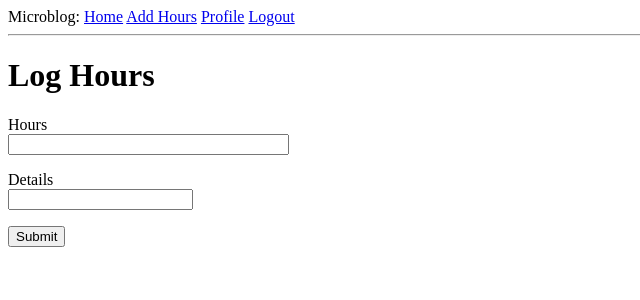
After one commit to ebtrinh/MobileServePrototype, a Python web app: template app/templates/logTime.html in a window 1280 px wide. The commit adds this page. Shown: the top 300 px of the page, without its empty margins (0-640 px from the left). Run offline with Jinja, Linux system fonts and the light colour scheme; the template is opened without the code that fills it: most values are stand-ins (such as "Sample title", 1, 10 or a date in 2020); form fields are guessed from the names that the template uses.

Commit message:
log hours tab ER

```diff
--- a/app/models.py
+++ b/app/models.py
@@ -21,6 +21,8 @@ class User(UserMixin, db.Model):
     about_me: so.Mapped[Optional[str]] = so.mapped_column(sa.String(140))
     last_seen: so.Mapped[Optional[datetime]] = so.mapped_column(
         default=lambda: datetime.now(timezone.utc))
+
+    hours: so.Mapped[int] = so.mapped_column(sa.String(64), index=True,
     def avatar(self, size):
         digest = md5(self.email.lower().encode('utf-8')).hexdigest()
         return f'https://www.gravatar.com/avatar/{digest}?d=identicon&s={size}'
--- a/app/templates/base.html
+++ b/app/templates/base.html
@@ -10,6 +10,7 @@
          <div>
             Microblog:
             <a href="{{ url_for('index') }}">Home</a>
+            <a href="{{ url_for('logTime') }}">Add Hours</a>
             {% if current_user.is_anonymous %}
             <a href="{{ url_for('login') }}">Login</a>
             {% else %}
--- /dev/null
+++ b/app/templates/logTime.html
@@ -0,0 +1,23 @@
+{% extends "base.html" %}
+
+{% block content %}
+    <h1>Log Hours</h1>
+    <form action="" method="post">
+        {{ form.hidden_tag() }}
+        <p>
+            {{ form.hours.label }}<br>
+            {{ form.hours(size=32) }}<br>
+            {% for error in form.hours.errors %}
+            <span style="color: red;">[{{ error }}]</span>
+            {% endfor %}
+        </p>
+        <p>
+            {{ form.details.label }}<br>
+            {{ form.details(cols=50, rows=4) }}<br>
+            {% for error in form.details.errors %}
+            <span style="color: red;">[{{ error }}]</span>
+            {% endfor %}
+        </p>
+        <p>{{ form.submit() }}</p>
+    </form>
+{% endblock %}
```
Also changed, not shown: app/forms.py (+6 -1 lines), app/routes.py (+9 -3 lines), app.db, 1 other file.
